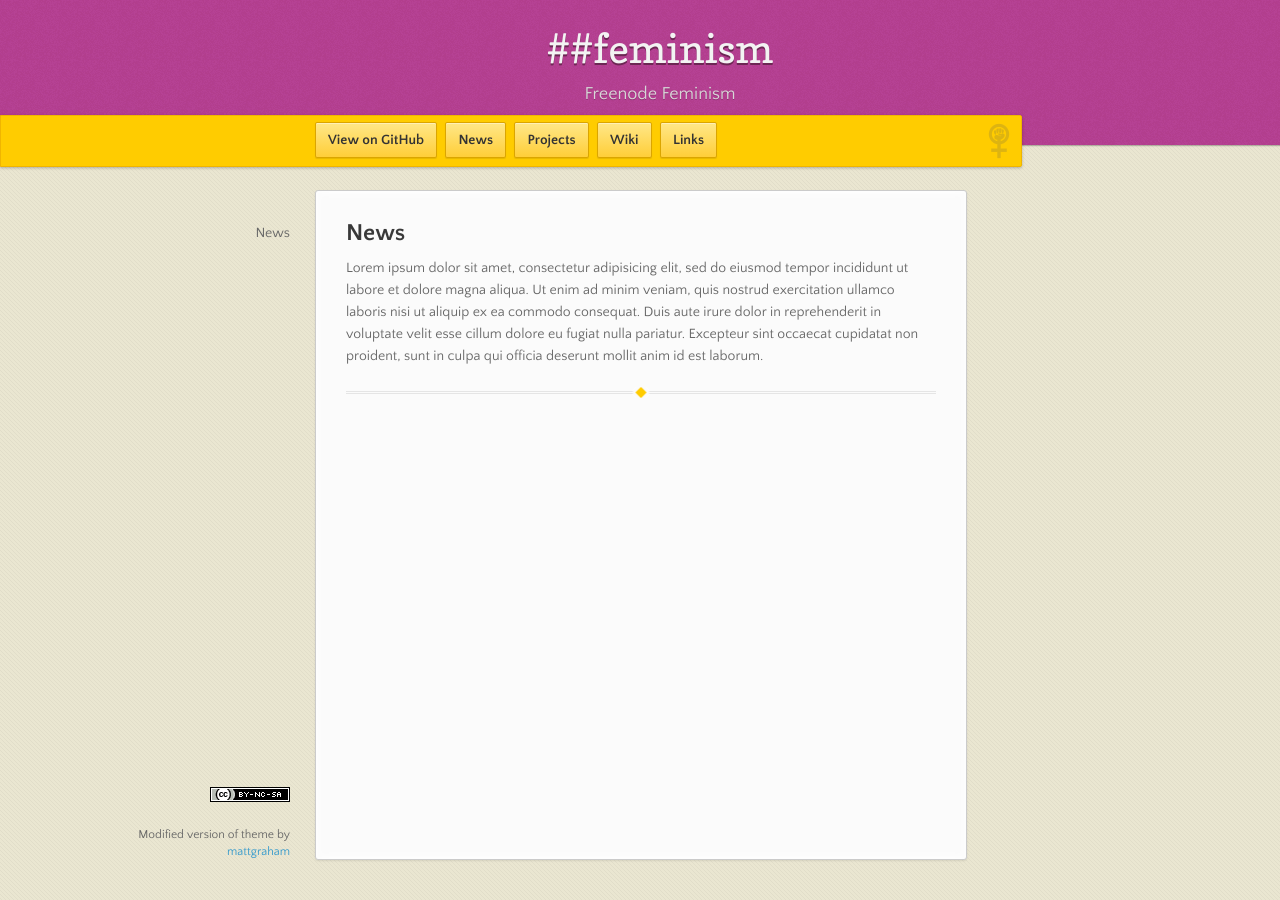
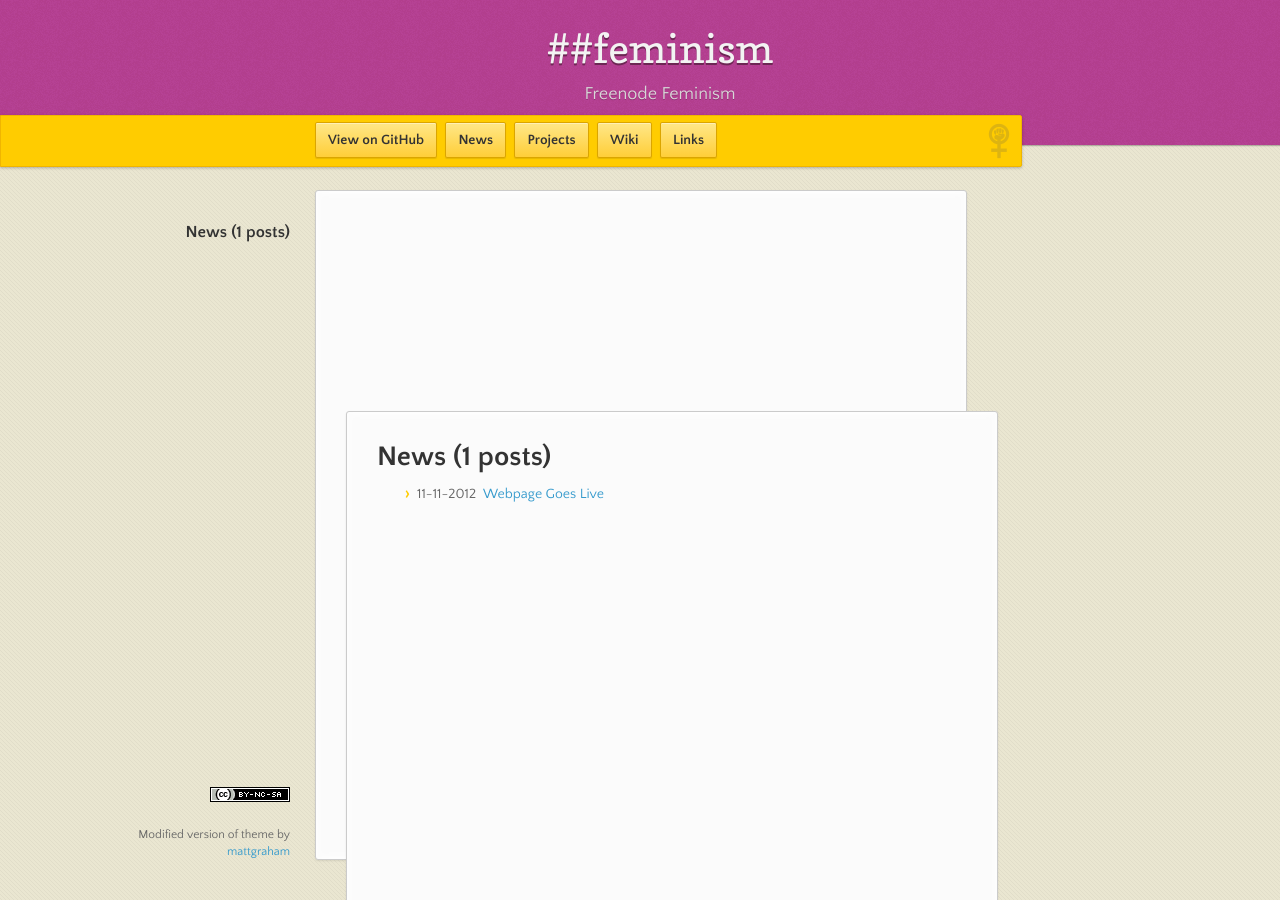
Before and after one commit to feminism-chat/feminism-chat.github.io, a Jekyll site: the page built from news.md, in a window 1280 px wide and 900 px high. Built offline with Jekyll 4.4.1, drawn with Linux system fonts in a browser that asks for light colours; nearby versions of some CDN libraries.

Commit message:
Update news.md

```diff
--- a/news.md
+++ b/news.md
@@ -4,11 +4,13 @@ content_type: md
 title: News
 ---
 
-## News
-Lorem ipsum dolor sit amet, consectetur adipisicing elit, sed do eiusmod tempor incididunt
-ut labore et dolore magna aliqua. Ut enim ad minim veniam, quis nostrud exercitation ullamco
-laboris nisi ut aliquip ex ea commodo consequat. Duis aute irure dolor in reprehenderit in
-voluptate velit esse cillum dolore eu fugiat nulla pariatur. Excepteur sint occaecat cupidatat
-non proident, sunt in culpa qui officia deserunt mollit anim id est laborum.
-
-***
+<section class="content">
+  <h1>News ({{ site.posts | size }} posts)</h1>
+  <ul class="posts">
+    {% for post in site.posts %}
+    <li>
+      <span>{{ post.date | date: "%d-%m-%Y" }}</span>&nbsp;&nbsp;<a href="{{ post.url }}">{{ post.title }}</a>
+    </li>
+    {% endfor %}
+  </ul>
+</section>
```
